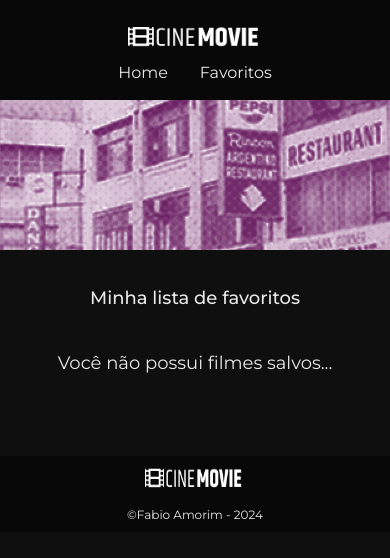
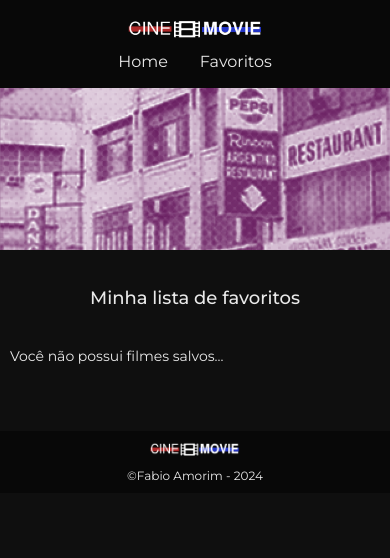
Before and after one commit to fbamorim/cine-movie, a React (Create React App) app: page /favoritos in a window 390 px wide. Shown: the top 558 px of the page. Built offline with nearby package versions, Linux system fonts and the light colour scheme.

Commit message:
Layout Mobile

```diff
--- a/src/components/Footer/Footer.module.css
+++ b/src/components/Footer/Footer.module.css
@@ -10,9 +10,8 @@
 }
 
 .logo {
-  width: 100px;
-  height: 30px;
-  margin-bottom: 5px;
+  width: 80px;
+  height: 20px;
 }
 
 
@@ -27,7 +26,7 @@
   .footer {
     flex-direction: column;
     gap: 2px;
-    padding-top: 4px;
+    padding-top: 10px;
 
   }
 
@@ -35,4 +34,9 @@
     font-size: 12px;
   }
 
+  .logo {
+    width: 90px;
+    height: 15px;
+  }
+
 }
--- a/src/pages/Favoritos/favoritos.css
+++ b/src/pages/Favoritos/favoritos.css
@@ -1,32 +1,20 @@
 .meus-filmes {
-  margin: 0 auto;
-  margin-top: 18px;
-  display: flex;
-  flex-direction: column;
-  max-width: 800px;
-  padding: 0 8px;
+  margin: 0 60px;
 }
 
-.meus-filmes h1 {
-  margin-bottom: 30px;
+.meus-filmes li {
+  display: flex;
+  align-items: center;
+  justify-content: space-between;
+  list-style: none;
+  margin: 10px 200px;
+  padding-bottom: 5px;
+  border-bottom: solid 1px var(--white);
 }
 
 .meus-filmes span {
   font-size: 18px;
   color: var(--white);
-  text-align: center;
-}
-
-.meus-filmes ul {
-  width: auto;
-}
-
-.meus-filmes ul li {
-  list-style: none;
-  display: flex;
-  justify-content: space-between;
-  align-items: center;
-  margin-bottom: 14px;
 }
 
 .meus-filmes div {
@@ -52,7 +40,7 @@
 
 .meus-filmes div button {
   background-color: transparent;
-  padding: 7px;
+  padding: 4px;
   border-radius: 6px;
   border-color: #e72929;
   color: #e72929;
@@ -64,3 +52,23 @@
   background-color: #e72929;
   color: var(--white);
 }
+
+@media screen and (min-width: 320px) and (max-width: 480px) {
+  .meus-filmes {
+    margin: 0 10px;
+  }
+
+  .meus-filmes li {
+    flex-direction: column;
+    margin: 0 10px;
+  }
+
+  .meus-filmes span {
+    font-size: 14px;
+    margin-bottom: 10px;
+  }
+
+  .meus-filmes div a, button {
+    font-size: 12px;
+  }
+}
--- a/src/pages/Home/Home.module.css
+++ b/src/pages/Home/Home.module.css
@@ -60,7 +60,7 @@
   color: gray;
 }
 
-@media screen and (min-width: 660px) and (max-width: 748px) {
+@media screen and (min-width: 320px) and (max-width: 748px) {
   .filmes img {
     padding-top: 20px;
     max-height: 280px;
```
Also changed, not shown: src/components/Header/logo.png.
